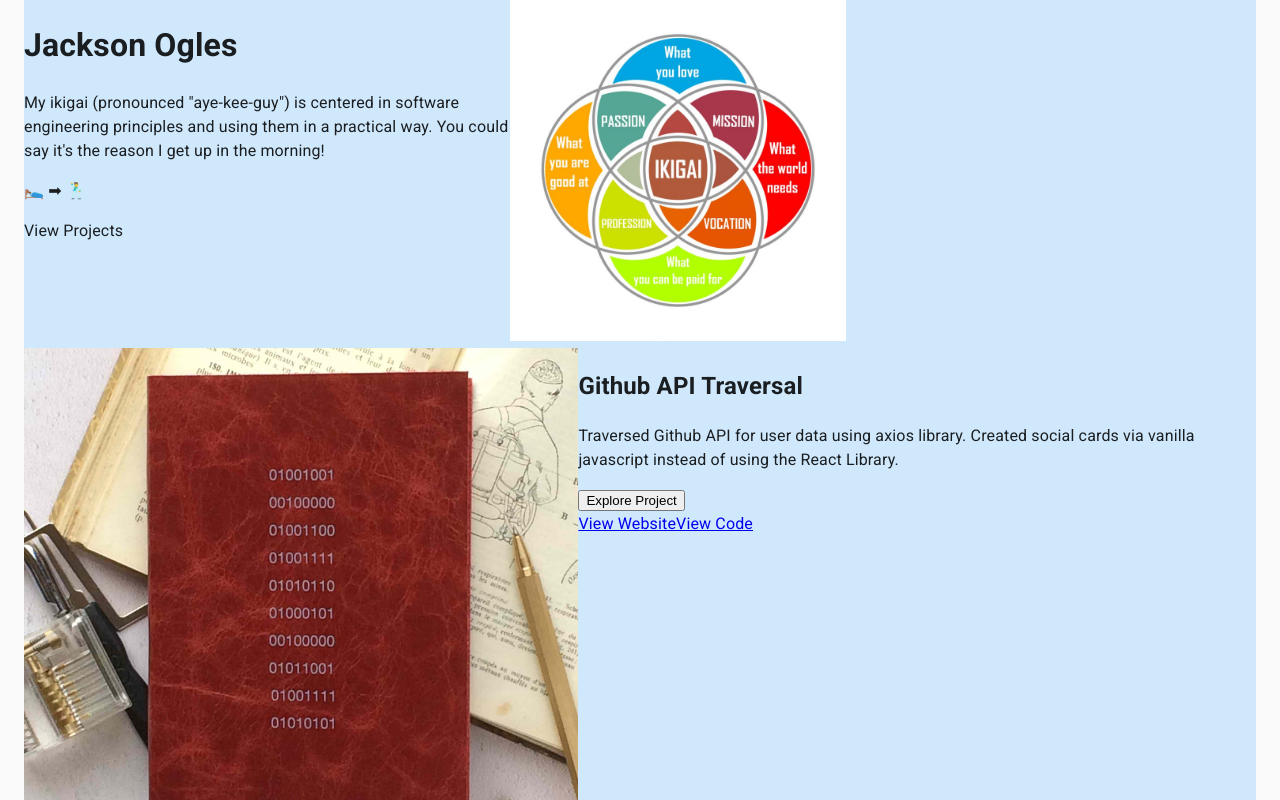
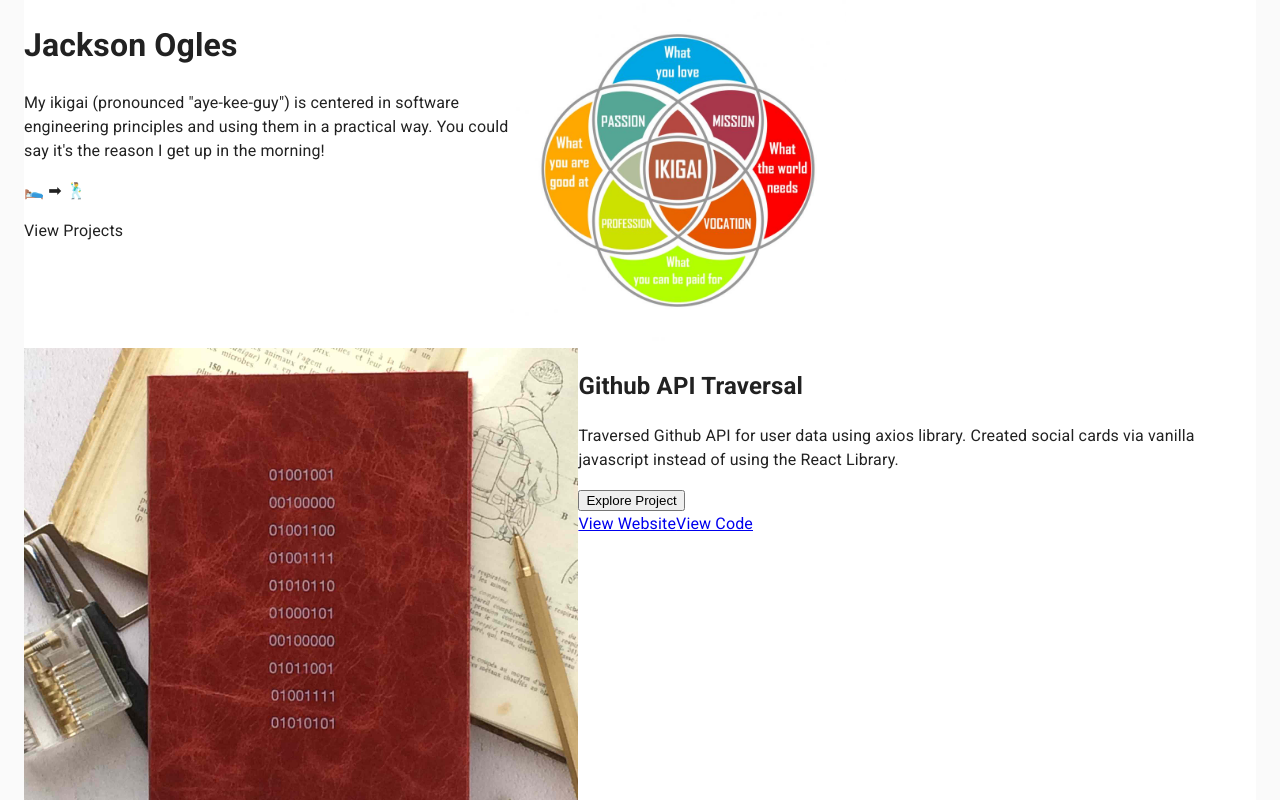
Before and after one commit to cjogles/react-portfolio, a React (Create React App) app: page / in a window 1280 px wide. Shown: the top 800 px of the page. Built offline with nearby package versions, Linux system fonts and the light colour scheme.

Commit message:
height change on container

```diff
--- a/src/App.js
+++ b/src/App.js
@@ -18,7 +18,7 @@ function App() {
       <React.Fragment>
         <CssBaseline />
         <Container maxWidth="xl">
-          <Typography component={'div'} style={{ backgroundColor: '#cfe8fc', height: '100vh' }}>
+          <Typography component={'div'} style={{ backgroundColor: 'white', height: '100%' }}>
             <Home />
             <Project1 />
             <Project2 />
```
